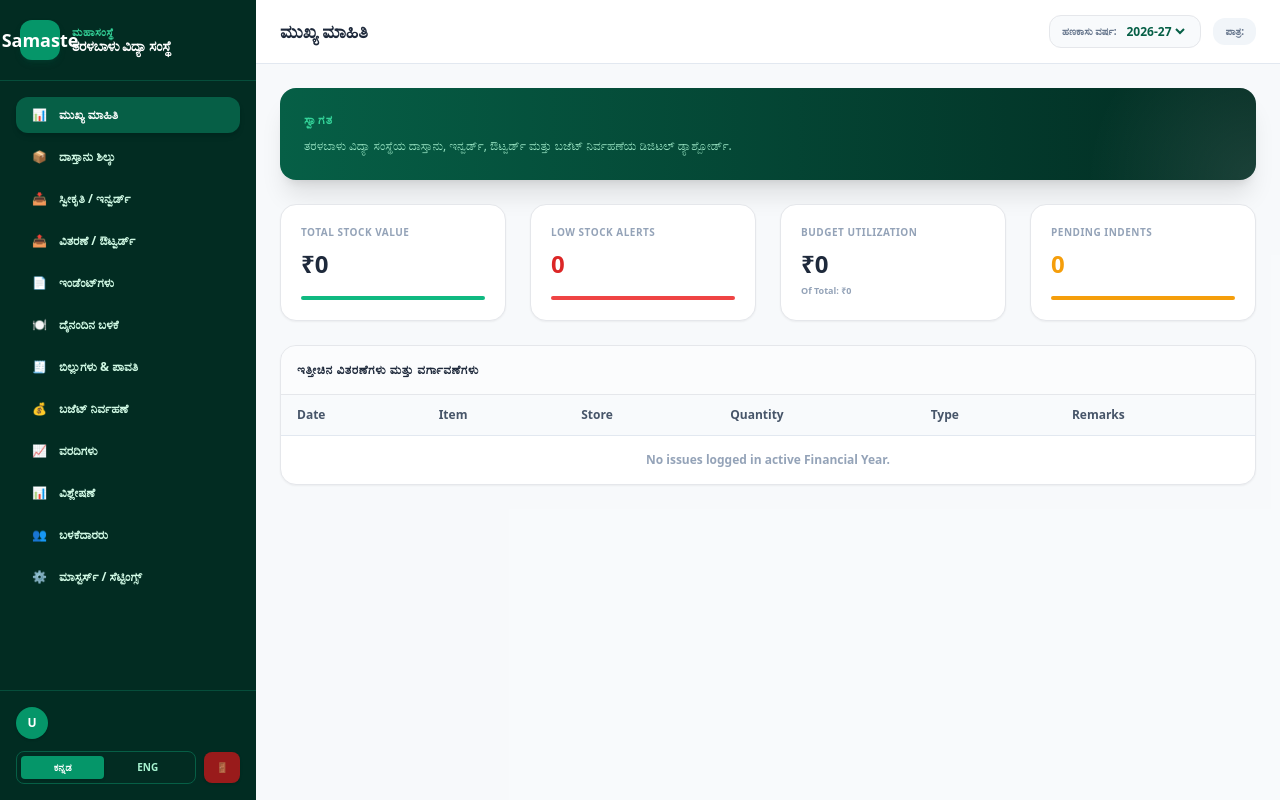
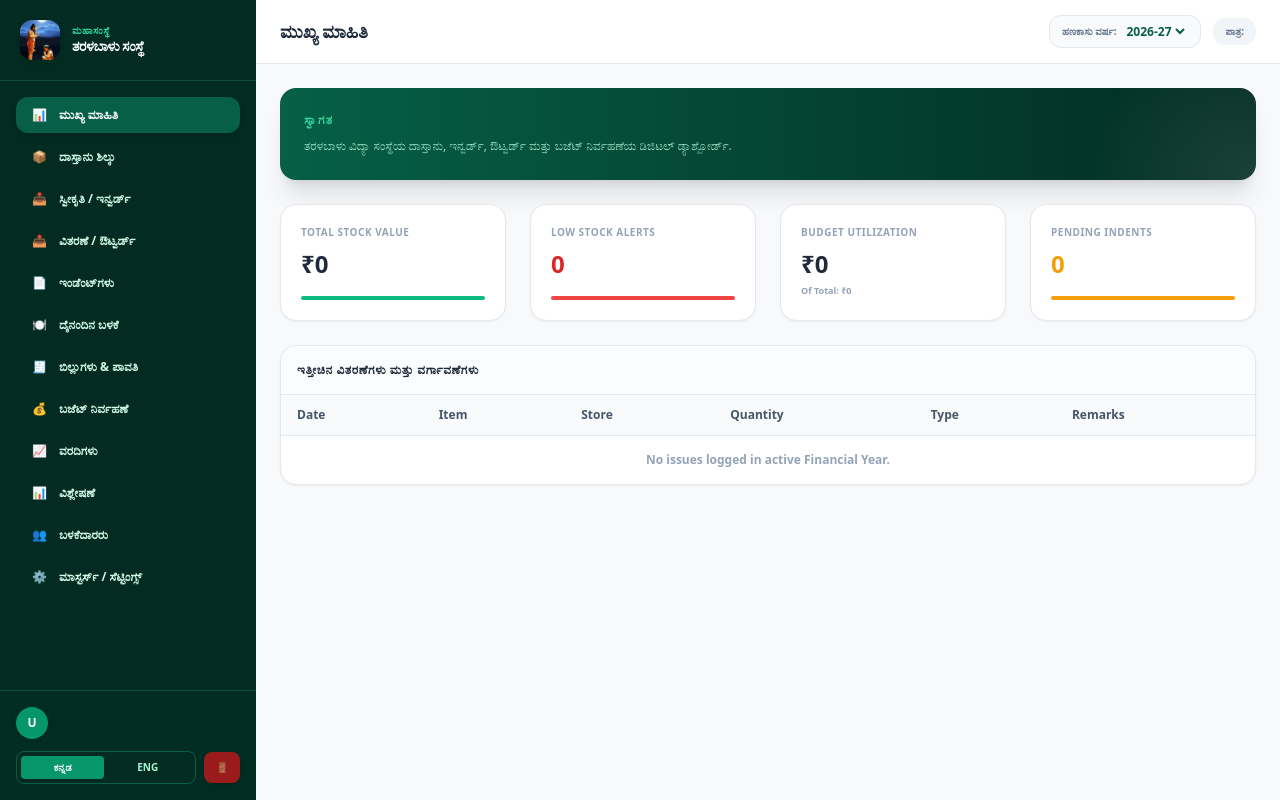
Before and after one commit to manchestertechnologies-com/taralabalu_godown_management_system, a Flask app: template templates/index.html in a window 1280 px wide. Run offline with Flask 3, Linux system fonts and the light colour scheme; the template is opened without the code that fills it, so the values that code supplies are empty; some libraries are stand-ins or nearby versions.

Commit message:
Update logo to guru.jpg image and adjust organization titles

```diff
--- a/templates/index.html
+++ b/templates/index.html
@@ -55,12 +55,10 @@
         <!-- Sidebar Header / Logo -->
         <div class="p-5 border-b border-emerald-900">
             <div class="flex items-center gap-3">
-                <div class="w-10 h-10 rounded-xl bg-emerald-600 flex items-center justify-center text-lg font-black shadow-md shadow-emerald-900/30">
-                    Samaste
-                </div>
+                <img src="{{ url_for('static', filename='images/guru.jpg') }}" class="w-10 h-10 rounded-xl object-cover shadow-md shadow-emerald-950/30" alt="Tarabalu Logo">
                 <div>
-                    <h2 class="text-[11px] font-extrabold text-emerald-400 tracking-wider uppercase leading-none">ಮಹಾಸಂಸ್ಥೆ</h2>
-                    <h1 class="text-sm font-black tracking-tight leading-tight kannada-text" data-kn="ತರಳಬಾಳು ವಿದ್ಯಾ ಸಂಸ್ಥೆ" data-en="Taralabalu Samaste">ತರಳಬಾಳು ವಿದ್ಯಾ ಸಂಸ್ಥೆ</h1>
+                    <h2 class="text-[10px] font-extrabold text-emerald-400 tracking-wider uppercase leading-none" data-kn="ಮಹಾಸಂಸ್ಥೆ" data-en="FEDERATION">ಮಹಾಸಂಸ್ಥೆ</h2>
+                    <h1 class="text-sm font-black tracking-tight leading-tight kannada-text mt-0.5" data-kn="ತರಳಬಾಳು ಸಂಸ್ಥೆ" data-en="Tarabalu Samaste">ತರಳಬಾಳು ಸಂಸ್ಥೆ</h1>
                 </div>
             </div>
         </div>
```
